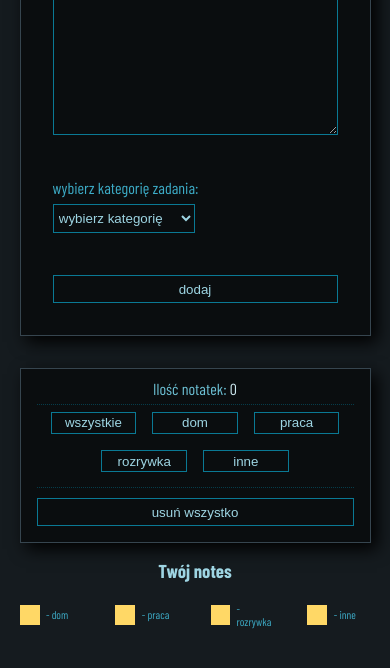
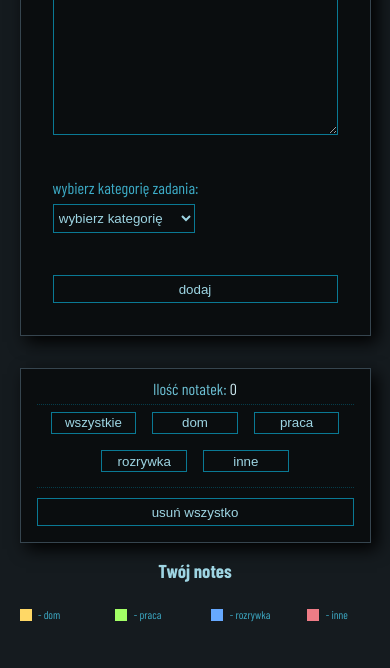
Before and after one commit to Scorpion19702022/SIMPLE_PROJECT_REACT_REDUX, a React (Vite) app: page /Notes in a window 390 px wide. Shown: the part 460-1128 px from the top of the page. Built offline with nearby package versions, Linux system fonts and the light colour scheme; a web font is replaced by a local one.

Commit message:
added styles for mobile

```diff
--- a/src/Components/Notes/Styles/NotesResult.module.css
+++ b/src/Components/Notes/Styles/NotesResult.module.css
@@ -126,21 +126,24 @@
 }
 
 .category_color {
-	width: 20px;
-	height: 20px;
+	width: 12px;
+	height: 12px;
 	margin-right: 0.4em;
+}
+
+.category:nth-child(1) .category_color {
 	background-color: var(--color-home);
 }
 
-.cztegory ~ .category_color:nth-child(1) {
+.category:nth-child(2) .category_color {
 	background-color: var(--color-work);
 }
 
-.category_color:nth-child(2) {
+.category:nth-child(3) .category_color {
 	background-color: var(--color-amusement);
 }
 
-.category_color:nth-child(3) {
+.category:nth-child(4) .category_color {
 	background-color: var(--color-other);
 }
 
```
